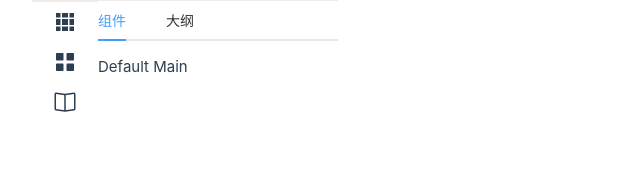
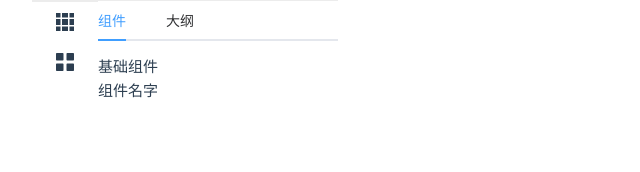
Before and after one commit to Wnnk/dunamicForm, a Vue app: page / in a window 1280 px wide. Shown: the top 172 px of the page, without its empty margins (0-640 px from the left). Built offline with nearby package versions, Linux system fonts and the light colour scheme; the HTML template or start-up script is replaced by a standard one.

Commit message:
<fix> menu

```diff
--- a/src/components/Menu/AsideMenu.vue
+++ b/src/components/Menu/AsideMenu.vue
@@ -5,16 +5,26 @@
         <AisdeTooltip />
       </el-aside>
       <el-aside :style="{ width: '240px' }">
-        <MenuTabs />
+        <ComponentList v-if="activeName === 'ComponentList'" />
+        <LanguageConfig v-if="activeName === 'LanguageConfig'" />
       </el-aside>
     </el-container>
   </div>
 </template>
 
 <script setup lang="ts">
-import { ref, reactive } from 'vue'
-import MenuTabs from './components/Tabs/MenuTabs.vue'
+import { ref, provide } from 'vue'
+import ComponentList from './components/Main/ComponengList/ComponentList.vue'
+import LanguageConfig from './components/Main/LanguageConfig/LanguageConfig.vue'
 import AisdeTooltip from './components/Aside/AisdeTooltip.vue'
+
+const activeName = ref('ComponentList')
+const ChangeActiveName = (name: string) => {
+  activeName.value = name
+}
+
+provide('ChangeActiveName', ChangeActiveName)
+provide('activeName', activeName)
 </script>
 
 <style lang="scss" scoped>
--- a/src/components/Menu/components/Aside/AisdeTooltip.vue
+++ b/src/components/Menu/components/Aside/AisdeTooltip.vue
@@ -1,25 +1,28 @@
 <template>
   <div class="aisde-tooltip">
     <div class="aisde-tooltip-item">
-      <el-tooltip effect="dark" content="组件" placement="right">
-        <el-icon :size="24"><Grid /></el-icon>
+      <el-tooltip effect="dark" content="组件列表" placement="right">
+        <el-icon :size="24" @click="ChangeActiveName('ComponentList')"><Grid /></el-icon>
       </el-tooltip>
     </div>
     <div class="aisde-tooltip-item">
-      <el-tooltip effect="dark" content="组件" placement="right">
-        <el-icon :size="24"><Menu /></el-icon>
+      <el-tooltip effect="dark" content="国际化管理" placement="right">
+        <el-icon :size="24" @click="ChangeActiveName('LanguageConfig')"><Menu /></el-icon>
       </el-tooltip>
     </div>
-    <div class="aisde-tooltip-item">
-      <el-tooltip effect="dark" content="组件" placement="right">
+    <!-- <div class="aisde-tooltip-item">
+      <el-tooltip effect="dark" content="国际化管理" placement="right">
         <el-icon :size="24"><Reading /></el-icon>
       </el-tooltip>
-    </div>
+    </div> -->
   </div>
 </template>
 
 <script setup lang="ts">
-import { ref, reactive } from 'vue'
+import { inject } from 'vue'
+import type { Ref } from 'vue'
+// const activeName = inject('activeName') as Ref<string>
+const ChangeActiveName = inject('ChangeActiveName') as (name: string) => void
 </script>
 
 <style lang="scss" scoped>
--- a/src/components/Menu/components/Tabs/MenuTabs.vue
+++ b/src/components/Menu/components/Main/ComponengList/ComponentList.vue
@@ -7,8 +7,8 @@
 
 <script setup lang="ts">
 import { ref, reactive } from 'vue'
-import DefaultMain from '../Main/DefaultMain.vue'
-import OutlineMain from '../Main/OutlineMain.vue'
+import DefaultMain from './DefaultMain.vue'
+import OutlineMain from './OutlineMain.vue'
 </script>
 
 <style lang="scss" scoped></style>
--- /dev/null
+++ b/src/components/Menu/components/Main/ComponengList/DefaultMain.vue
@@ -0,0 +1,18 @@
+<template>
+  <div class="default-main">
+    <div class="component-list">
+      <h4 class="title">基础组件</h4>
+      <div class="list">
+        <div class="list-item">
+          <span>组件名字</span>
+        </div>
+      </div>
+    </div>
+  </div>
+</template>
+
+<script setup lang="ts">
+import { ref, reactive } from 'vue'
+</script>
+
+<style lang="scss" scoped></style>
--- a/src/components/Menu/components/Main/DefaultMain.vue
+++ b/src/components/Menu/components/Main/LanguageConfig/LanguageConfig.vue
@@ -1,5 +1,5 @@
 <template>
-  <div class="">Default Main</div>
+  <div class="">国际化</div>
 </template>
 
 <script setup lang="ts">
```
Also changed, not shown: src/components/Menu/components/Main/ComponengList/OutlineMain.vue (renamed from src/components/Menu/components/Main/OutlineMain.vue).
